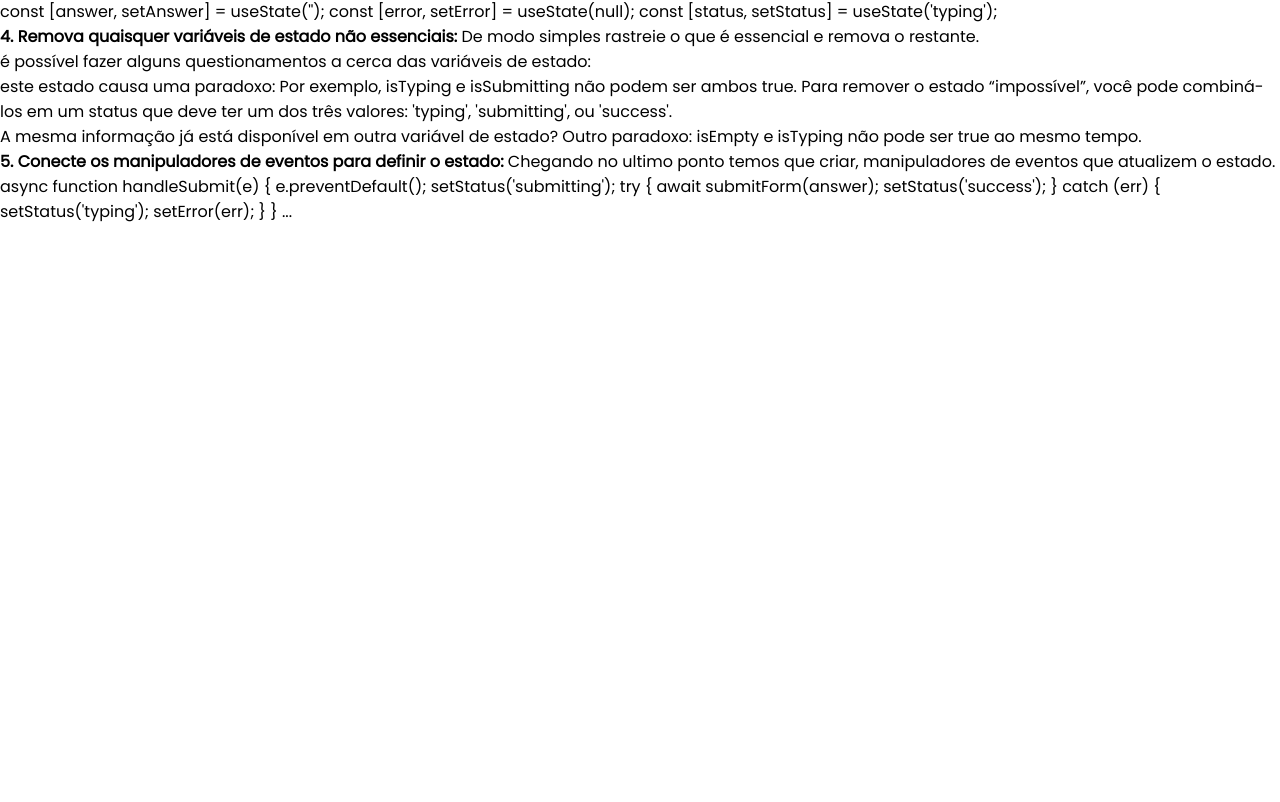
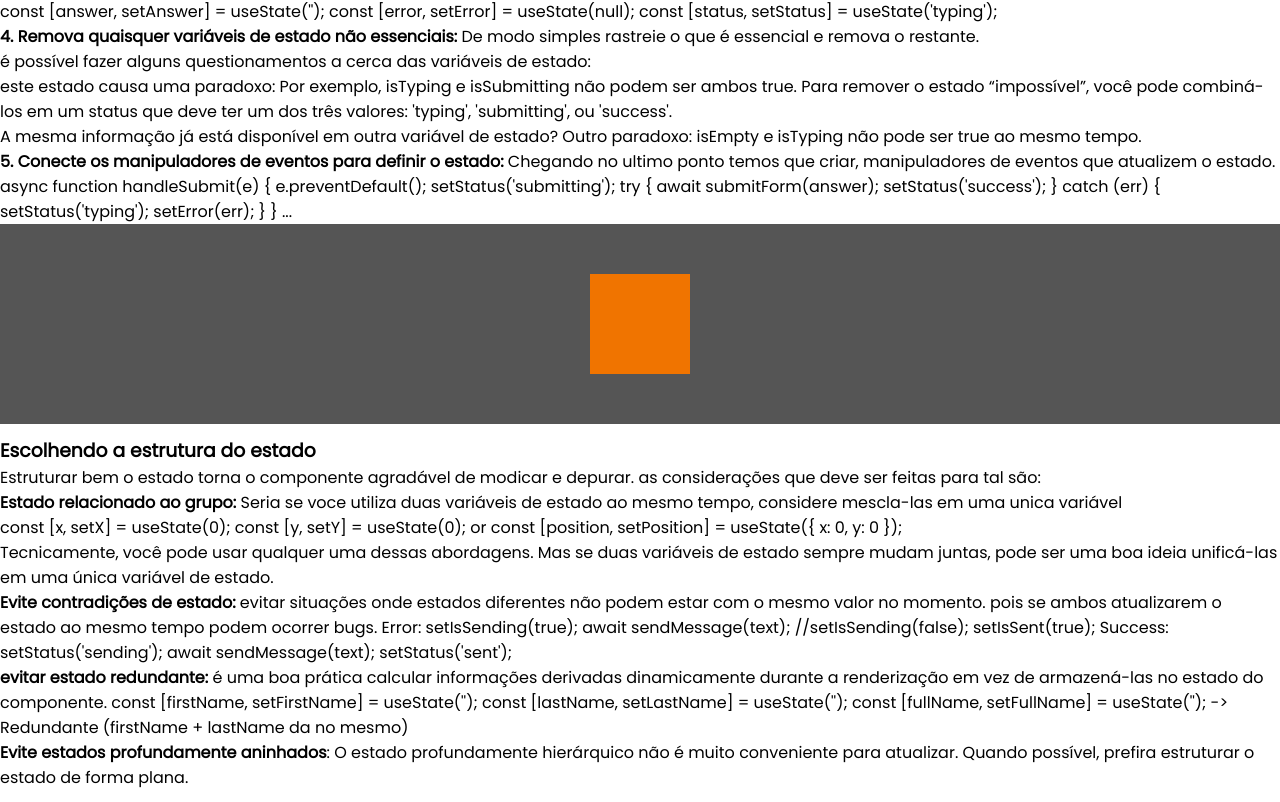
Before and after one commit to wdwf/React_Study, a React (Vite) app: page /capitulo-5 in a window 1280 px wide. Shown: the part 904-1706 px from the top of the page. Before the commit the page ends 1140 px from the top, so only its background shows below. Built offline with nearby package versions, Linux system fonts and the light colour scheme.

Commit message:
:construction: chore: adição cap5 escolhendo estrutura do estado

```diff
--- a/src/pages/Cap5/index.tsx
+++ b/src/pages/Cap5/index.tsx
@@ -1,6 +1,7 @@
-import React from "react";
+import React, { useState } from "react";
 
 export default function Cap5() {
+  const [emphasis, setEmphasis] = useState(false);
   return (
     <div>
       <h2>Gerenciando o Estado</h2>
@@ -162,6 +163,101 @@ export default function Cap5() {
               ...
               `}
             </code>
+            <div
+              style={{
+                width: "100%",
+                height: "200px",
+                background: `${!emphasis ? "#555" : "transparent"}`,
+                display: "flex",
+                justifyContent: "center",
+                alignItems: "center",
+              }}
+              onClick={() => {
+                console.log("Clicou na div externa");
+                setEmphasis(false);
+              }}
+            >
+              <div
+                onClick={(e) => {
+                  e.stopPropagation();
+                  console.log("Clicou na div interna");
+                  setEmphasis(true);
+                }}
+                style={{
+                  width: "100px",
+                  height: "100px",
+                  background: `${emphasis ? "#f56" : "#f07400"}`,
+                }}
+              ></div>
+            </div>
+          </li>
+        </ul>
+      </div>
+
+      <div style={{ margin: "12px 0" }}>
+        <h3>Escolhendo a estrutura do estado</h3>
+        <p>
+          Estruturar bem o estado torna o componente agradável de modicar e
+          depurar. as considerações que deve ser feitas para tal são:
+        </p>
+        <ul>
+          <li>
+            <p>
+              <b>Estado relacionado ao grupo:</b> Seria se voce utiliza duas
+              variáveis de estado ao mesmo tempo, considere mescla-las em uma
+              unica variável
+            </p>
+            <code>
+              {`
+                const [x, setX] = useState(0);
+                const [y, setY] = useState(0);
+                or
+                const [position, setPosition] = useState({ x: 0, y: 0 });
+              `}
+              <p>
+                Tecnicamente, você pode usar qualquer uma dessas abordagens. Mas
+                se duas variáveis de estado sempre mudam juntas, pode ser uma
+                boa ideia unificá-las em uma única variável de estado.{" "}
+              </p>
+            </code>
+          </li>
+          <li>
+            <p></p>
+            <b>Evite contradições de estado:</b> evitar situações onde estados
+            diferentes não podem estar com o mesmo valor no momento. pois se
+            ambos atualizarem o estado ao mesmo tempo podem ocorrer bugs.
+            <code>
+              {`
+                  Error:
+                  setIsSending(true);
+                  await sendMessage(text);
+                  //setIsSending(false);
+                  setIsSent(true);
+
+                  Success:
+                  setStatus('sending');
+                  await sendMessage(text);
+                  setStatus('sent');
+              `}
+            </code>
+          </li>
+          <li>
+            <p></p>
+            <b>evitar estado redundante:</b> é uma boa prática calcular
+            informações derivadas dinamicamente durante a renderização em vez de
+            armazená-las no estado do componente.{" "}
+            <code>
+              {`
+               const [firstName, setFirstName] = useState('');
+               const [lastName, setLastName] = useState('');
+               const [fullName, setFullName] = useState(''); -> Redundante (firstName + lastName da no mesmo)
+              `}
+            </code>
+          </li>
+          <li>
+            <b>Evite estados profundamente aninhados</b>: O estado profundamente
+            hierárquico não é muito conveniente para atualizar. Quando possível,
+            prefira estruturar o estado de forma plana.
           </li>
         </ul>
       </div>
```
